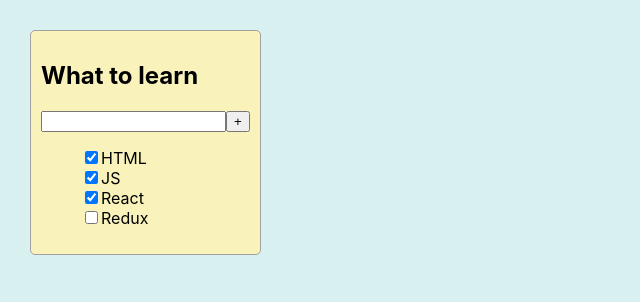
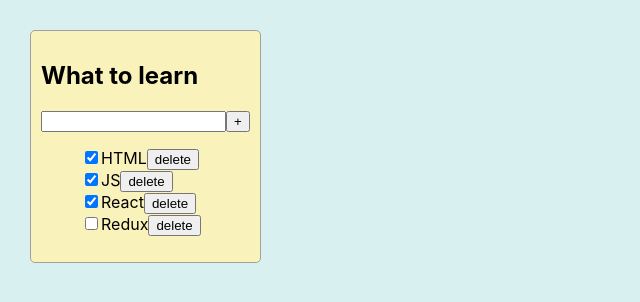
Before and after one commit to vustinchdev/test-app, a React (Create React App) app: page / in a window 1280 px wide. Shown: the top 302 px of the page, without its empty margins (0-640 px from the left). Built offline with nearby package versions, Linux system fonts and the light colour scheme.

Commit message:
added delete function

```diff
--- a/src/App.tsx
+++ b/src/App.tsx
@@ -18,9 +18,19 @@ function App() {
     { id: 4, title: 'Redux', isDone: false }
   ])
 
+
+
+  const removeTask = (taskId: number) => {
+    let task = tasks.filter(t => t.id !== taskId)
+    setTasks(task)
+  }
+
   return (
     <div className="App">
-      <TodoList tasks={tasks} title='What to learn' />
+      <TodoList
+        tasks={tasks}
+        title='What to learn'
+        removeTask={removeTask} />
     </div>
   );
 }
--- a/src/Todolist.tsx
+++ b/src/Todolist.tsx
@@ -4,6 +4,7 @@ import { TaskType } from './App'
 type TodoListType = {
     tasks: TaskType[]
     title: string
+    removeTask: (taskId: number) => void
 }
 
 export const TodoList: FC<TodoListType> = (props) => {
@@ -20,6 +21,7 @@ export const TodoList: FC<TodoListType> = (props) => {
                         <li key={t.id}>
                             <input type="checkbox" checked={t.isDone} />
                             <span>{t.title}</span>
+                            <button onClick={() => props.removeTask(t.id)}>delete</button>
                         </li>
                     )
                 })}
```
